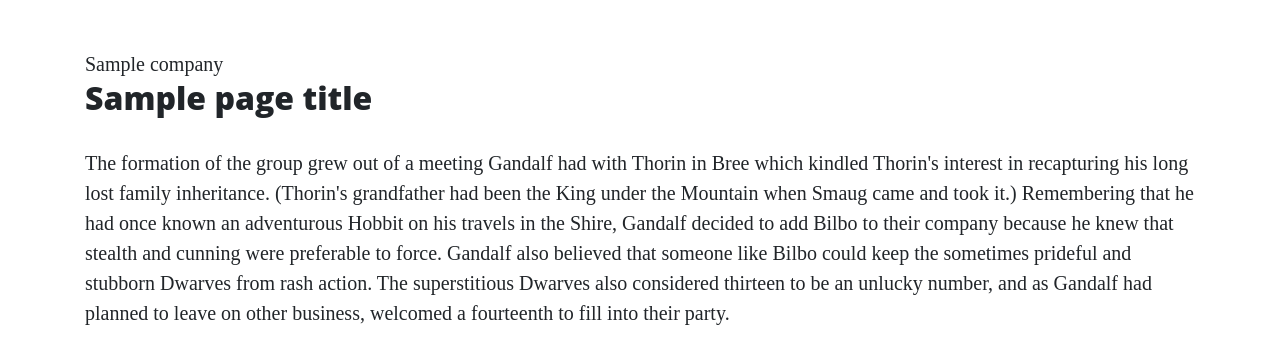
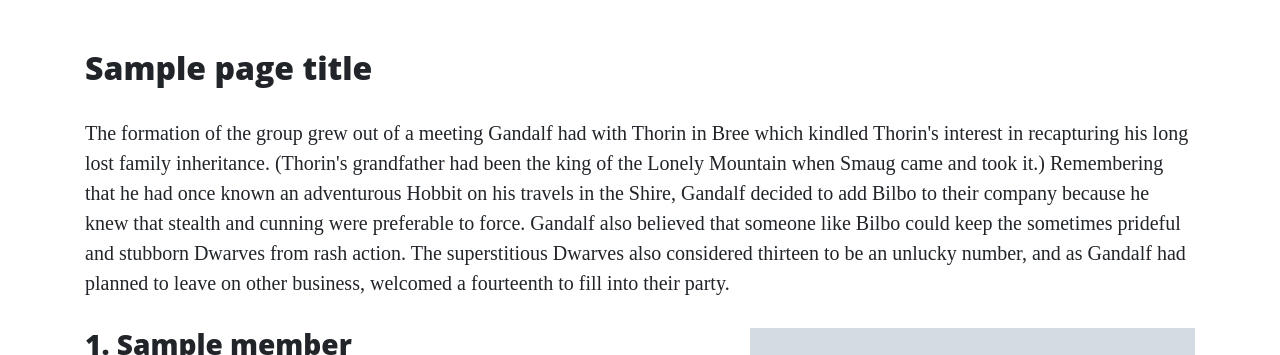
Before and after one commit to RebeccaKen/Thorin-Company, a Flask app: template templates/about.html in a window 1280 px wide. Shown: the part 629-984 px from the top of the page. Run offline with Flask 2, Linux system fonts and the light colour scheme; the template is opened without the code that fills it: most values are stand-ins (such as "Sample title", 1, 10 or a date in 2020); grey boxes marked "Sample" are stand-in pictures; some libraries are stand-ins or nearby versions.

Commit message:
Add advanced routing to webpage

```diff
--- a/run.py
+++ b/run.py
@@ -19,6 +19,18 @@ def about():
     return render_template("about.html", page_title="About", company=data)
 
 
+@app.route("/about/<member_name>")
+def about_member(member_name):
+    member = {}
+    with open("data/company.json", "r") as json_data:
+        data = json.load(json_data)
+        for obj in data:
+            if obj["url"] == member_name:
+                member = obj
+    return render_template("member.html", member=member)
+
+
+
 @app.route("/contact")
 def contact():
     return render_template("contact.html", page_title="Contact")
--- a/templates/about.html
+++ b/templates/about.html
@@ -1,57 +1,51 @@
 {% extends "base.html" %}
 {% block content %}
 
-{{ company }}
-
     <h2>{{ page_title }}</h2>
-
     <p>
         The formation of the group grew out of a meeting Gandalf had with Thorin in Bree which kindled Thorin's interest in
-    recapturing his long lost family inheritance. (Thorin's grandfather had been the King under the Mountain when Smaug
-    came and took it.) Remembering that he had once known an adventurous Hobbit on his travels in the Shire, Gandalf
-    decided to add Bilbo to their company because he knew that stealth and cunning were preferable to force. Gandalf
-    also believed that someone like Bilbo could keep the sometimes prideful and stubborn Dwarves from rash action. The
-    superstitious Dwarves also considered thirteen to be an unlucky number, and as Gandalf had planned to leave on other
-    business, welcomed a fourteenth to fill into their party.
+		recapturing his long lost family inheritance. (Thorin's grandfather had been the king of the Lonely Mountain when
+		Smaug came and took it.) Remembering that he had once known an adventurous Hobbit on his travels in the Shire,
+		Gandalf decided to add Bilbo to their company because he knew that stealth and cunning were preferable to force.
+		Gandalf also believed that someone like Bilbo could keep the sometimes prideful and stubborn Dwarves from rash
+		action. The superstitious Dwarves also considered thirteen to be an unlucky number, and as Gandalf had planned to
+		leave on other business, welcomed a fourteenth to fill into their party.
     </p>
 
+    {% for member in company %}
+
         <div class="row featurette">
+
+            {% if loop.index % 2 != 0 %}
+
                 <div class="col-md-7">
-    <h3>Thorin II Oakenshield</h3>
-    <p>
-        Thorin II was born in TA 2746 to Dwarf prince Thráin II in the city of the Lonely Mountain. Early in his youth,
-        he and the other Dwarves of the Lonely Mountain were forced to flee by the dragon Smaug in TA 2770. While in
-        exile, he quickly grew to become a capable warrior. This was demonstrated when he participated in the Battle of
-        Azanulbizar in TA 2799. He fought with one of the Dwarven armies beneath the East-gate of Moria. At some point
-        in the fighting, his shield broke, and using an oaken tree branch found on the ground as a shield, he gained the
-        epithet "Oakenshield," which would remain with him even in death.[2]
-
-        Thorin became King-in-Exile of Durin's Folk in TA 2850 after his father went missing, and died in the dungeons
-        of Dol Guldur.
-    </p>
+                    <h3><a href="/about/{{ member.url }}">{{ loop.index }}. {{ member.name }}</a></h3>
+                    <p>{{ member.description }}</p>
                 </div>
                 <div class="col-md-5">
-        <img src="https://static.wikia.nocookie.net/lotr/images/7/76/ThorinTDOMTextlessPoster.jpg" alt="">
-    </div>
+                    <img src="{{ member.image_source }}" alt="" class="featurette-image image-responsive">
                 </div>
 
+            {% else %}
 
-<div class="row featurette">
                 <div class="col-md-5">
-        <img src="https://static.wikia.nocookie.net/lotr/images/b/b4/The-Hobbit-Fili-and-Kili.jpg" alt="">
+                    <img src="{{ member.image_source }}" alt="" class="featurette-image image-responsive">
                 </div>
                 <div class="col-md-7">
-        <h3>Fili and Kili</h3>
-        <p>
-            Fíli and Kíli were brothers, the youngest of the thirteen Dwarves who set out with Thorin Oakenshield's
-            company, along with Gandalf and Bilbo Baggins, to reclaim the Lonely Mountain from the dragon Smaug.
-
-            Fíli and Kíli were the two most active Dwarves of Thorin's company, and, apart from Balin and possibly
-            Bombur, they appear more frequently as "individual" characters in J.R.R. Tolkien's The Hobbit than the rest
-            of Thorin's companions, who are most often named only in group-reference.
-        </p>
-    </div>
+                    <h3><a href="/about/{{ member.url }}">{{ loop.index }}. {{ member.name }}</a></h3>
+                    <p>{{ member.description }}</p>
                 </div>
 
+            {% endif %}
+
+        </div>
+
+        {% if loop.index != loop.length %}
+
+            <hr class="featurette-divider">
+
+        {% endif %}
+
+    {% endfor %}
 
 {% endblock %}
```
Also changed, not shown: data/company.json (+11 -4 lines), templates/member.html (added, +15 -0 lines). Lines whose indentation alone changed are shown as unchanged.
